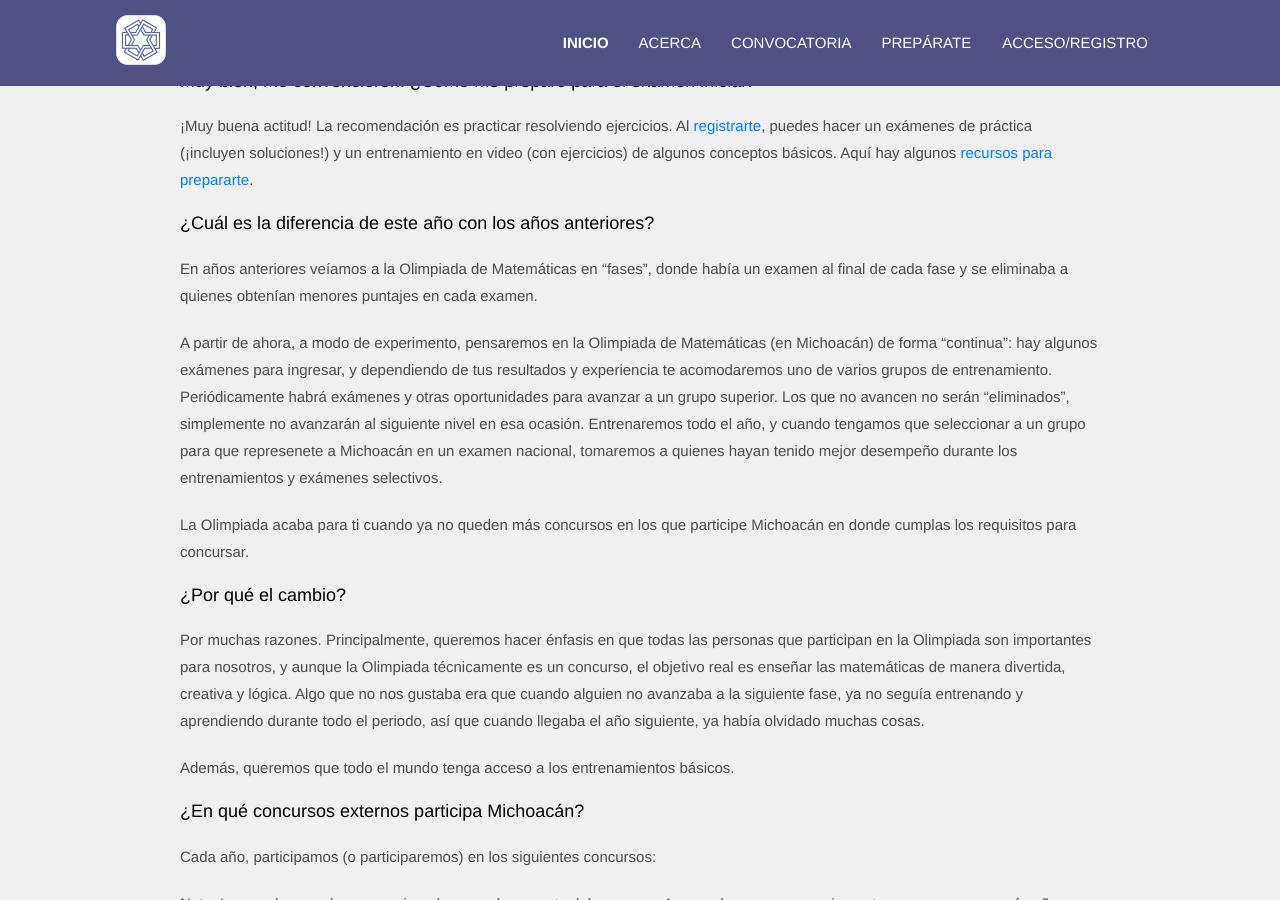
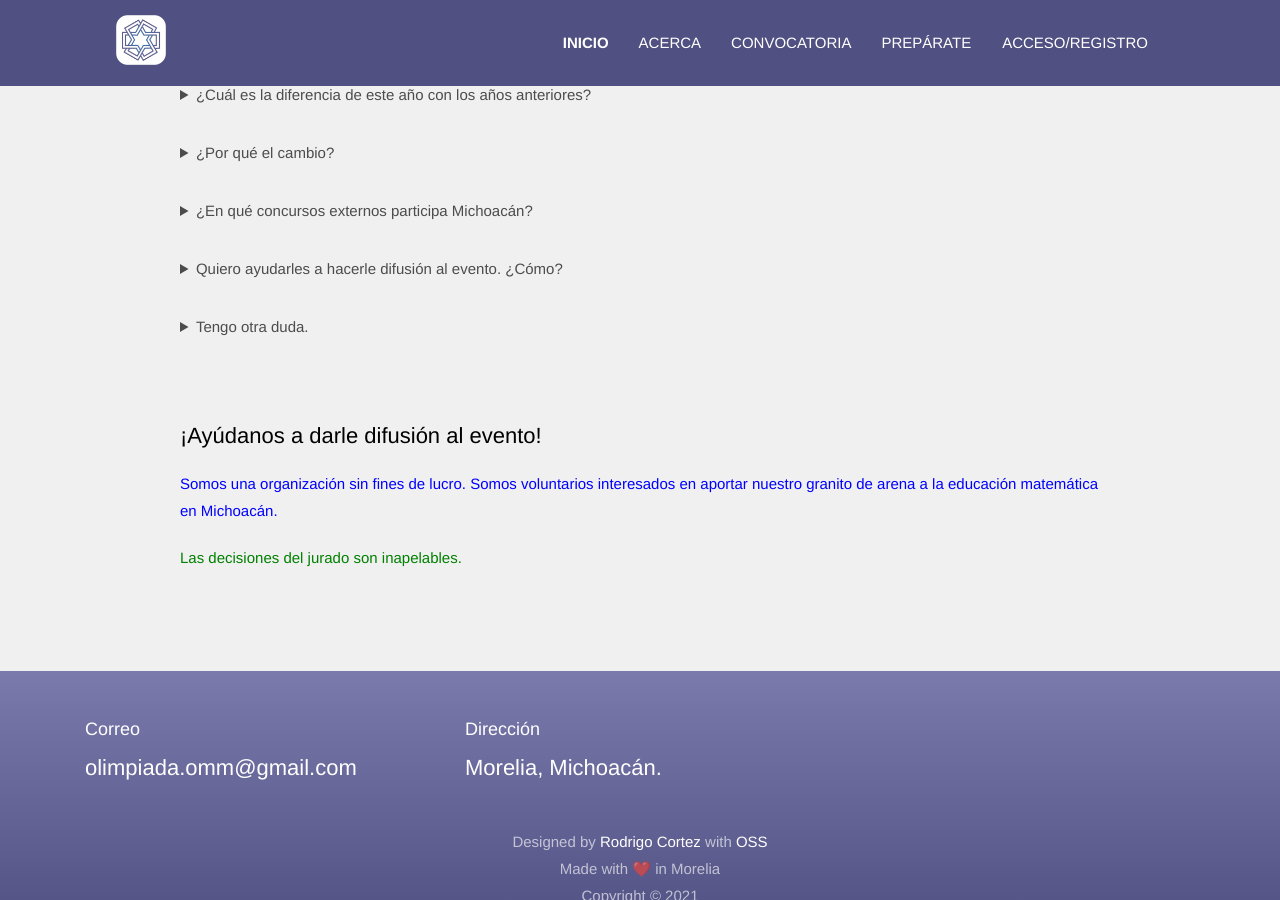
Before and after one commit to OlimpiadaMatematicasMichoacan/WOMM, a Jekyll site: the page built from _pages/convocatoria.md, in a window 1280 px wide and 900 px high, scrolled down 3072 px. Built offline with Jekyll 4.4.1, drawn with Linux system fonts in a browser that asks for light colours; some of the changed text lies outside the part shown.

Commit message:
convocatoria and minor adjustments

```diff
--- a/_pages/convocatoria.md
+++ b/_pages/convocatoria.md
@@ -18,7 +18,7 @@
 <img src="assets/images/icons/logo-1.png" class="center-img">
 El Comité Estatal de la Olimpiada de Matemáticas de Michoacán convoca a participar en la
 <h3> Olimpiada Michoacana de Matemáticas</h3>
-en todos sus niveles, participando en el <a href='https://registro.olimpiadamatematicasmichoacan.org:8443/course/view.php?id=8'>curso abierto de entrenamiento</a> y presentando el examen inicial.
+en todos sus niveles, asistiendo al <a href='https://registro.olimpiadamatematicasmichoacan.org:8443/course/view.php?id=8'>curso en línea de entrenamiento</a>, abierto para <strong>todo público</strong>, y presentando el examen inicial.
 </center>
 <br>
 
@@ -114,28 +114,27 @@
 <details>
 <summary>¿Qué conocimientos necesito para resolver el examen?</summary>
 <p>
-   Los primeros exámenes se resuelven usando <span style="color:green">ingenio</span> y <span style="color:orange">lógica</span> más que técnica.
-   En el entrenamiento te daremos los conocimientos necesarios para resolver los exámenes de las siguientes fases.
+   Los primeros exámenes se resuelven usando <span style="color:green">ingenio</span> y <span style="color:orange">lógica</span> más que técnica. En el entrenamiento te daremos los conocimientos necesarios para resolver los exámenes de las siguientes fases.
 </p>
 </details>
 
 <details>
 <summary>¿Cuánto dura el examen inicial?</summary>
-<p align="center">
+<p>
    Dependiendo del nivel, el examen durará entre 1 y 2 horas. Tú decides a qué hora iniciar y tu tiempo comienza a correr una vez iniciado. Te recomendamos apartar el tiempo suficiente para resolver el examen.
 </p>
 </details>
 
 <details>
 <summary>¿Qué documentos necesito presentar para participar?</summary>
-<p align="center">
+<p>
    Puedes presentar el examen inicial sin presentar documentación. Si avanzas a la siguiente etapa, te pediremos algún documento que compruebe tu fecha de nacimiento y una constancia de inscripción en alguna escuela de Michoacán antes de poder emitir tu diploma.
 </p>
 </details>
 
 <details>
 <summary>¿Cuándo me avisarán y qué ocurrirá en caso de lograr avanzar a la siguiente etapa? </summary>
-<p align="center">
+<p>
    Unos días después de que concluya el examen los resultados aparecerán en la misma página y te enviaremos un correo electrónico.
 
    Posteriormente recibirás en tu correo una liga de invitación a más entrenamientos y algunas actividades.
@@ -146,72 +145,57 @@
 
 <details>
 <summary>¿Es gratis participar?</summary>
-<p align="center">
+<p>
    ¡Totalmente gratis!
 </p>
 </details>
 
 <details>
 <summary>¿Qué material puedo utilizar durante el examen?</summary>
-<p align="center">
+<p>
    De material, puedes utilizar lápices, plumas, colores, hojas, regla y compás si quieres. No está permitido usar transportador ni calculadora, pero no te preocupes, el examen está diseñado para que no haya necesidad (ni beneficio) de usar una calculadora.
 
    El examen es individual y no se permite ayuda externa de ningún tipo. Idealmente, durante el examen no deberás tener comunicación con otras personas.
 </p>
 </details>
 
-<br>
+<details>
+<summary>Muy bien, me convencieron. ¿Cómo me preparo para el examen inicial?</summary>
+<p>
+¡Muy buena actitud! La recomendación es practicar resolviendo ejercicios. Al [registrarte](/registro), puedes hacer un exámenes de práctica (¡incluyen soluciones!) y un entrenamiento en video (con ejercicios) de algunos conceptos básicos. Aquí hay algunos [recursos para prepararte](/preparate).
+</p>
+</details>
 
-<!--
-
-
-##### ¿Qué conocimientos necesito para resolver el examen?
-Los primeros exámenes se resuelven usando <span style="color:green">ingenio</span> y <span style="color:orange">lógica</span> más que técnica.
-
-En el entrenamiento te daremos los conocimientos necesarios para resolver los exámenes de las siguientes fases.
-
-##### ¿Cuánto dura el examen inicial?
-Dependiendo del nivel, el examen durará entre 1 y 2 horas. Tú decides a qué hora iniciar y tu tiempo comienza a correr una vez iniciado. Te recomendamos apartar el tiempo suficiente para resolver el examen.
-
-##### ¿Qué documentos necesito presentar para participar?
-Puedes presentar el examen inicial sin presentar documentación. Si avanzas a la siguiente etapa, te pediremos algún documento que compruebe tu fecha de nacimiento y una constancia de inscripción en alguna escuela de Michoacán antes de poder emitir tu diploma.
-
-##### ¿Cuándo me avisarán y qué ocurrirá en caso de lograr avanzar a la siguiente etapa?
-Unos días después de que concluya el examen los resultados aparecerán en la misma página y te enviaremos un correo electrónico.
-
-Posteriormente recibirás en tu correo una liga de invitación a más entrenamientos y algunas actividades.
-
-Además te enviaremos un diploma, una vez que recibamos tus documentos.
-
-##### ¿Es gratis participar?
-Sí.
-
-##### ¿Qué material puedo utilizar durante el examen?
-De material, puedes utilizar lápices, plumas, colores, hojas, regla y compás si quieres. No está permitido usar transportador ni calculadora, pero no te preocupes, el examen está diseñado para que no haya necesidad (ni beneficio) de usar una calculadora.
-
-El examen es individual y no se permite ayuda externa de ningún tipo. Idealmente, durante el examen no deberás tener comunicación con otras personas.
-
--->
-
-##### Muy bien, me convencieron. ¿Cómo me preparo para el examen inicial?
-¡Muy buena actitud! La recomendación es practicar resolviendo ejercicios. Al [registrarte](/registro), puedes hacer un exámenes de práctica (¡incluyen soluciones!) y un entrenamiento en video (con ejercicios) de algunos conceptos básicos. Aquí hay algunos [recursos para prepararte](/preparate).
-
-##### ¿Cuál es la diferencia de este año con los años anteriores?
-
+<details>
+<summary>
+¿Cuál es la diferencia de este año con los años anteriores?
+</summary>
+<p>
 En años anteriores veíamos a la Olimpiada de Matemáticas en "fases", donde había un examen al final de cada fase y se eliminaba a quienes obtenían menores puntajes en cada examen.
 
 A partir de ahora, a modo de experimento, pensaremos en la Olimpiada de Matemáticas (en Michoacán) de forma "continua": hay algunos exámenes para ingresar, y dependiendo de tus resultados y experiencia te acomodaremos uno de varios grupos de entrenamiento. Periódicamente habrá exámenes y otras oportunidades para avanzar a un grupo superior. Los que no avancen no serán "eliminados", simplemente no avanzarán al siguiente nivel en esa ocasión. Entrenaremos todo el año, y cuando tengamos que seleccionar a un grupo para que represenete a Michoacán en un examen nacional, tomaremos a quienes hayan tenido mejor desempeño durante los entrenamientos y exámenes selectivos.
 
 La Olimpiada acaba para ti cuando ya no queden más concursos en los que participe Michoacán en donde cumplas los requisitos para concursar.
 
-##### ¿Por qué el cambio?
+</p>
+</details>
 
+<details>
+<summary>
+¿Por qué el cambio?
+</summary>
+<p>
 Por muchas razones. Principalmente, queremos hacer énfasis en que todas las personas que participan en la Olimpiada son importantes para nosotros, y aunque la Olimpiada técnicamente es un concurso, el objetivo real es enseñar las matemáticas de manera divertida, creativa y lógica. Algo que no nos gustaba era que cuando alguien no avanzaba a la siguiente fase, ya no seguía entrenando y aprendiendo durante todo el periodo, así que cuando llegaba el año siguiente, ya había olvidado muchas cosas.
 
 Además, queremos que todo el mundo tenga acceso a los entrenamientos básicos.
+</p>
+</details>
 
-##### ¿En qué concursos externos participa Michoacán?
-
+<details>
+<summary>
+¿En qué concursos externos participa Michoacán?
+</summary>
+<p>
 Cada año, participamos (o participaremos) en los siguientes concursos:
 
 <span style="color:blue">Nota: </span> Los grados escolares mencionados son al momento del concurso. A veces hay que necesariamente comenzar uno o más años anteriores a eso con el proceso estatal para poder clasificar. Entre antes, mejor.
@@ -227,27 +211,40 @@
 - - <span style="color:green">Femenil Nivel II</span>: hasta 3° año de bachillerato
 
 Para participar en cualquiera de estos concursos, <strong>deberás avanzar en uno de los dos concursos de entrada que se hacen al año en Michoacán</strong>, y posterioremente, a través de exámenes periódicos, avanzar a los grupos altos, y finalmente, realizar un examen de selección.
+</p>
+</details>
 
+<details>
+<summary>
+Quiero ayudarles a hacerle difusión al evento. ¿Cómo?
+</summary>
+<p>
+¡Muchas gracias! Dirige a quien puedas a esta página. Muy pronto podrás encontrar aquí pósters e imágenes promocionales para enviar a tus contactos, familiares, etc.
+</p>
+</details>
 
-
-##### Quiero ayudarles a hacerle difusión al evento. ¿Cómo?
-
-¡Muchas gracias! En [esta liga](/poster) puedes encontrar propaganda para enviar a tus contactos, familiares, etc.
-
-##### Tengo otra duda.
+<details>
+<summary>
+Tengo otra duda.
+</summary>
+<p>
 Escríbenos a [olimpiada.omm@gmail.com](mailto:olimpiada.omm@gmail.com).
+</p>
+</details>
 
 <p> &nbsp; </p>
+#### ¡Ayúdanos a darle difusión al evento!
 
 <span style="color:blue">Somos una organización sin fines de lucro. Somos voluntarios interesados en aportar nuestro granito de arena a la educación matemática en Michoacán.</span>
 
 <span style="color:green">Las decisiones del jurado son inapelables.</span>
 
 
-### ¡Ayúdanos a darle difusión al evento!
 
-Puedes descargar e imprimir el [póster en formato pdf](assets/images/poster/poster.pdf).
+<!-- Apúnta a todos tus conocidos a la página. Muy pronto encontrarás aquí pósters e imágenes promocionales. -->
 
-O si prefieres enviar sólo una imagen rápida:
+<!-- Puedes descargar e imprimir el [póster en formato pdf](assets/images/poster/poster.pdf). -->
 
-<a href="assets/images/poster/poster.jpg"><img src="assets/images/poster/poster.jpg" alt="póster" width="100%"></a>
+<!-- O si prefieres enviar sólo una imagen rápida: -->
+
+<!-- <a href="assets/images/poster/poster.jpg"><img src="assets/images/poster/poster.jpg" alt="póster" width="100%"></a> -->
```
